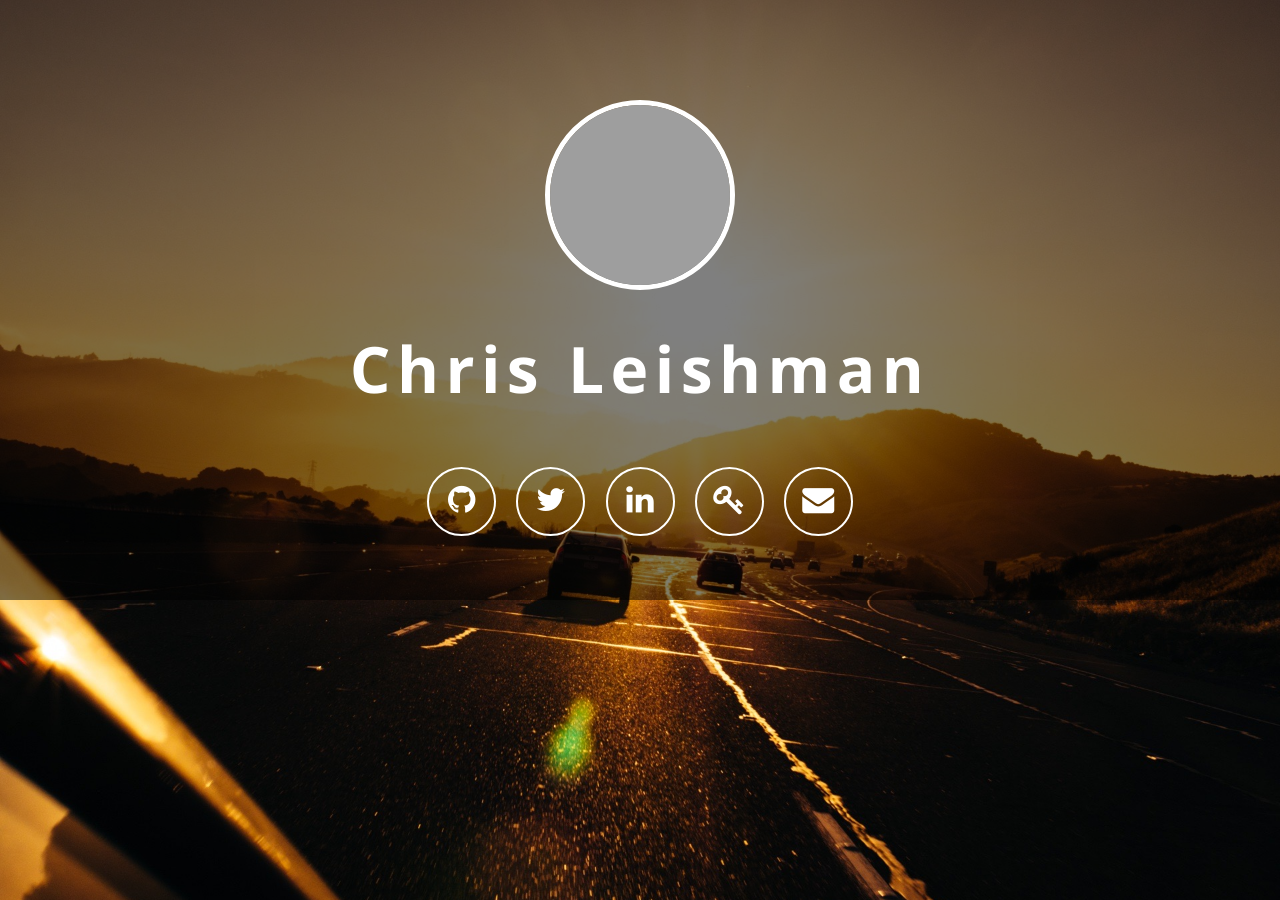
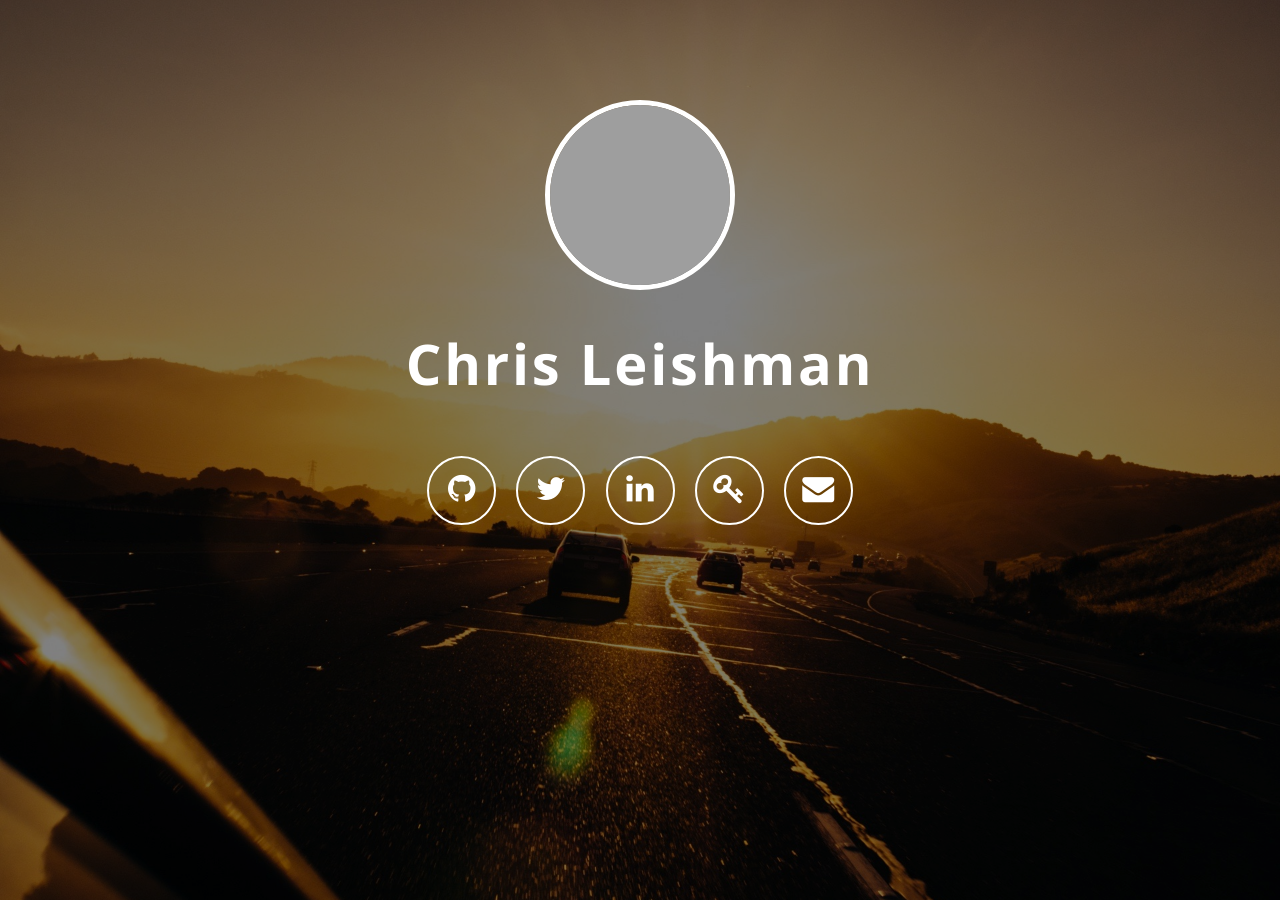
Before and after one commit to cleishm/cleishm.github.io, a Jekyll site: the page built from index.html, in a window 1280 px wide. Built offline with Jekyll 4.4.1, drawn with Linux system fonts in a browser that asks for light colours; nearby versions of some CDN libraries; grey boxes are pictures that could not be loaded.

Commit message:
Clean up background

```diff
--- a/css/front.css
+++ b/css/front.css
@@ -17,6 +17,7 @@ body {
     position: fixed;
     top: 0;
     left: 0;
+    filter: brightness(50%);
 }
 #avatar {
     height: 180px;
@@ -27,8 +28,8 @@ body {
 h1 {
     color: white;
     font-weight: bold;
-    letter-spacing: 0.1em;
-    font-size: 4em;
+    letter-spacing: 0.05em;
+    font-size: 3.5em;
     font-family: 'Open Sans';
     margin: -10px 0;
 }
@@ -40,7 +41,6 @@ h3 {
 .content {
     padding-top: 100px;
     padding-bottom: 40px;
-    background-color: rgba(0, 0, 0, 0.5);
     text-align: center;
 }
 ul {
```
